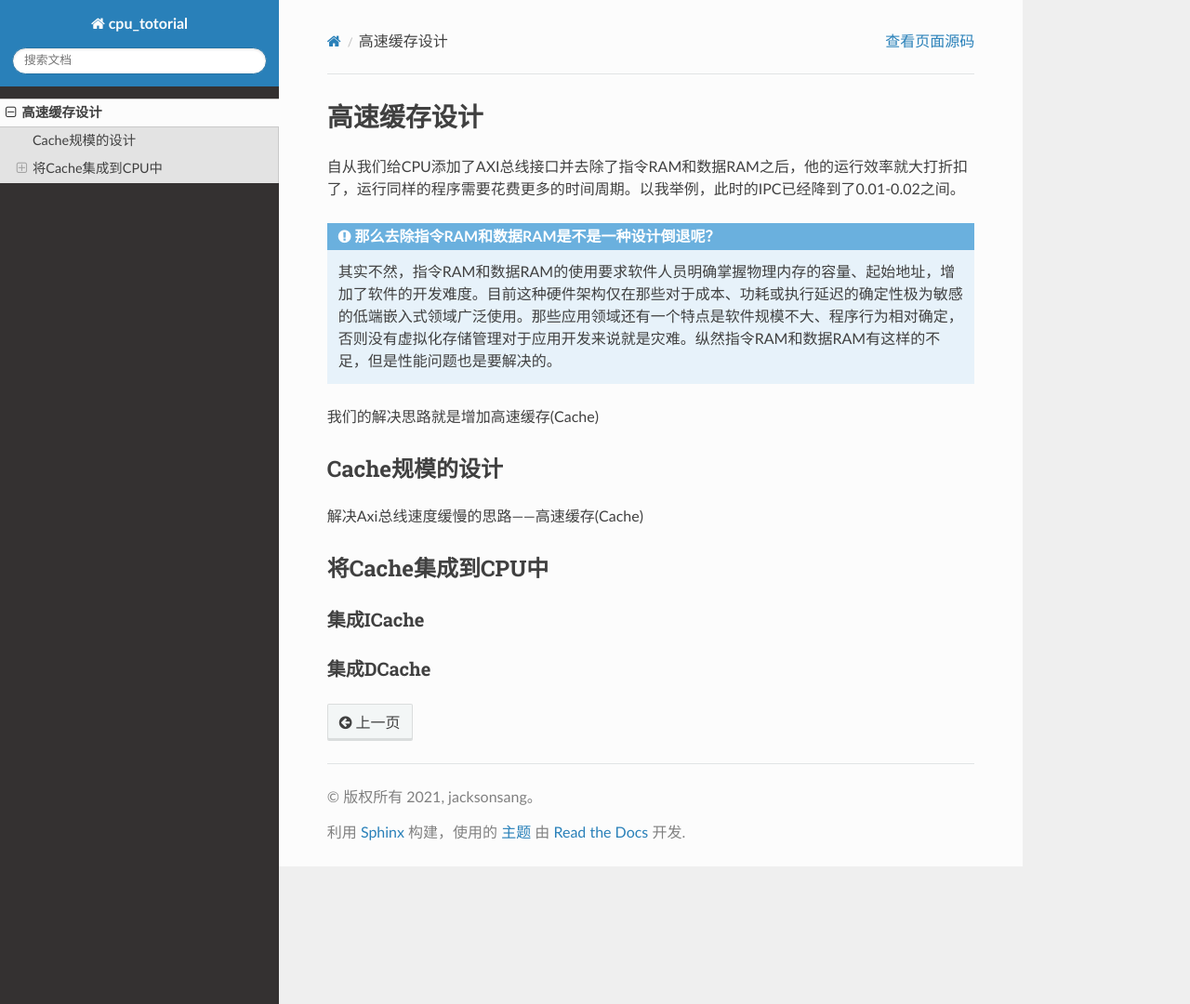
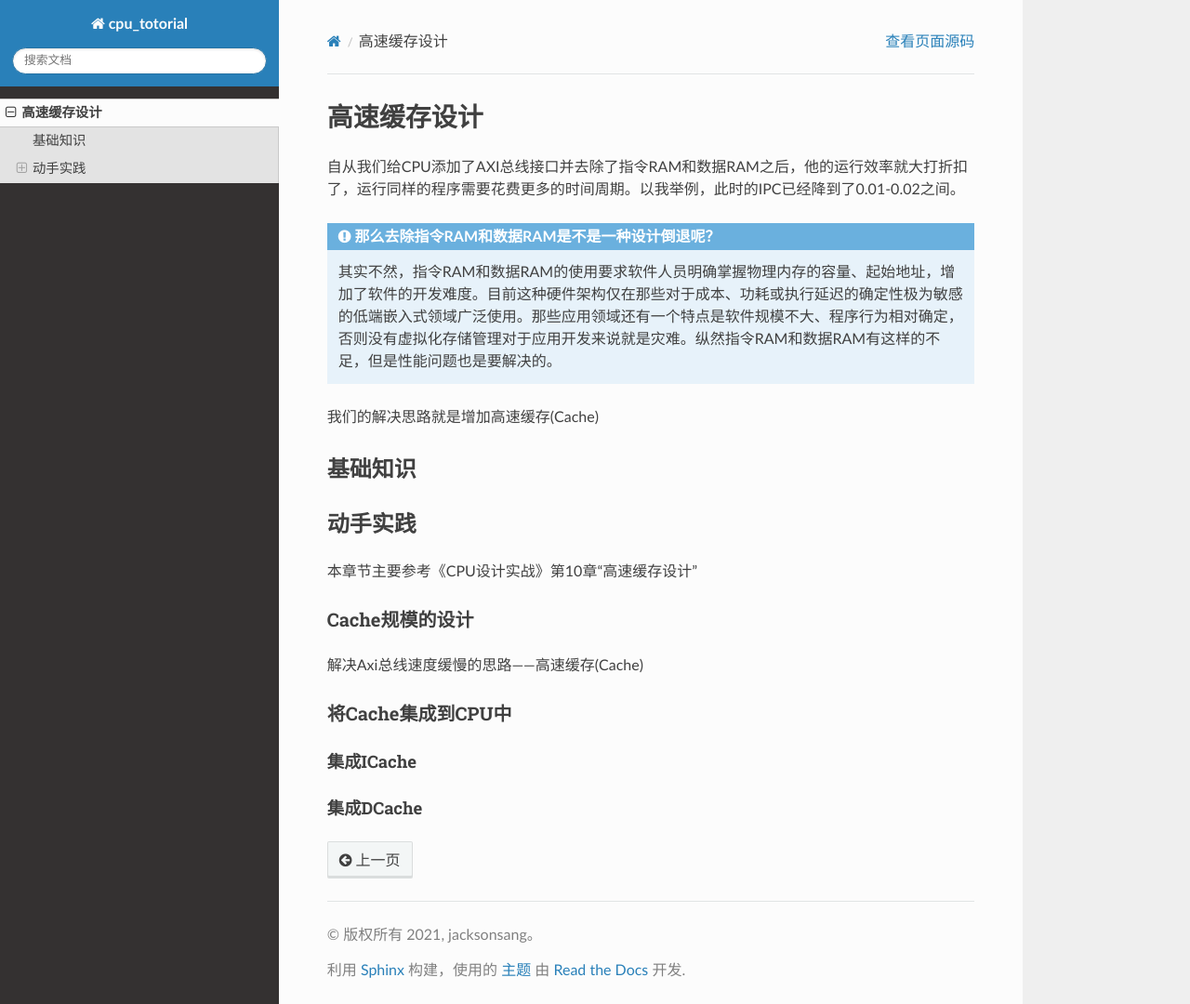
Before and after one commit to CPU-Project-Jackson/riscv64-cpu-doc, a Sphinx documentation site: the page built from source/cache.md, in a window 1280 px wide and 1080 px high. Shown: the whole window at 93% size. Built offline with Sphinx 7.4.7 and the Read the Docs theme 2.0.0, drawn with Linux system fonts in a browser that asks for light colours; pages that are not in the unit, such as notebooks, are missing from menus.

```diff
--- a/source/cache.md
+++ b/source/cache.md
@@ -12,13 +12,17 @@
 我们的解决思路就是增加高速缓存(Cache)
 
 
+## 基础知识
+## 动手实践
 
-## Cache规模的设计
+本章节主要参考《CPU设计实战》第10章“高速缓存设计”
+
+### Cache规模的设计
 
 解决Axi总线速度缓慢的思路——高速缓存(Cache)
 
-## 将Cache集成到CPU中
+### 将Cache集成到CPU中
 
-### 集成ICache
+#### 集成ICache
 
-### 集成DCache
+#### 集成DCache
```
